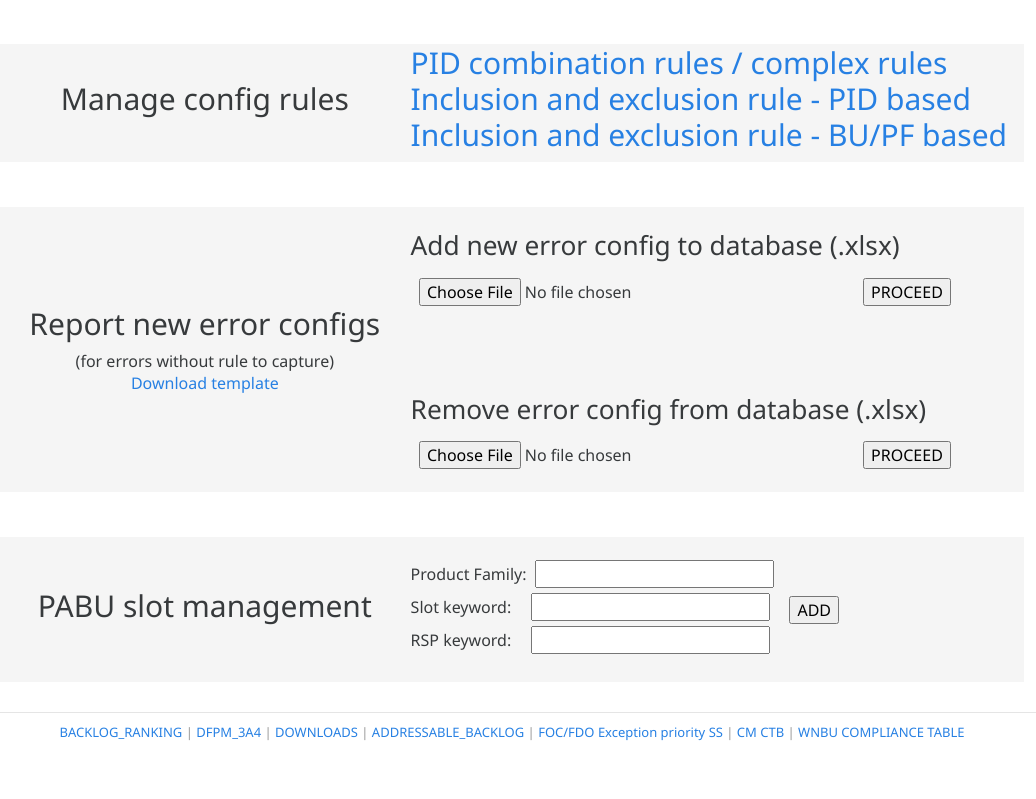
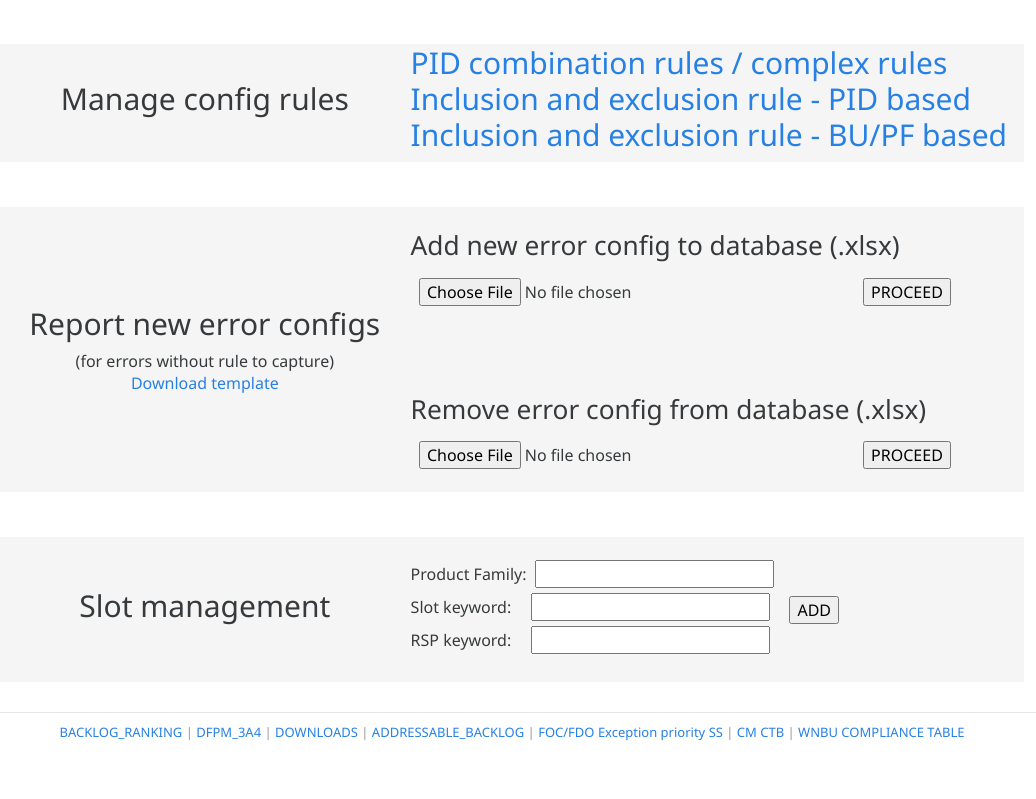
Before and after one commit to kenwang4585/dfpm_tools, a Flask app: template templates/config_rules_main.html in a window 1280 px wide. Shown: the part 82-881 px from the top of the page, without its empty margins (128-1164 px from the left). Run offline with Flask 2, Linux system fonts and the light colour scheme; the template is opened without the code that fills it: values that come from a table or form of the project are taken from there, others are empty; some libraries are stand-ins or nearby versions.

Commit message:
update ui

```diff
--- a/templates/config_rules_main.html
+++ b/templates/config_rules_main.html
@@ -54,7 +54,7 @@
             <tr>
                 <td width="40%" align="center">
                     <h2>
-                        <strong>PABU slot management</strong>
+                        <strong>Slot management</strong>
                     </h2>
                 </td>
                 <td width="37%" align="left">
@@ -97,7 +97,7 @@
                     <td valign="top">
                         <table style="border-collapse:collapse; word-break:break-all; word-wrap: break-word " border="1" cellspacing="0px" align="center">
                             <tr><br><br>
-                            <h4 align="center">Summary of PABU slot PID keyword</h4>
+                            <h4 align="center">Summary of slot PID keyword</h4>
                                 {% for col in df_slot_header %}
                                     <td align="center"><span style="font-size: small">&nbsp;&nbsp;&nbsp;{{col}}</span></td>
                                 {% endfor %}
```
Also changed, not shown: 3 other files.
